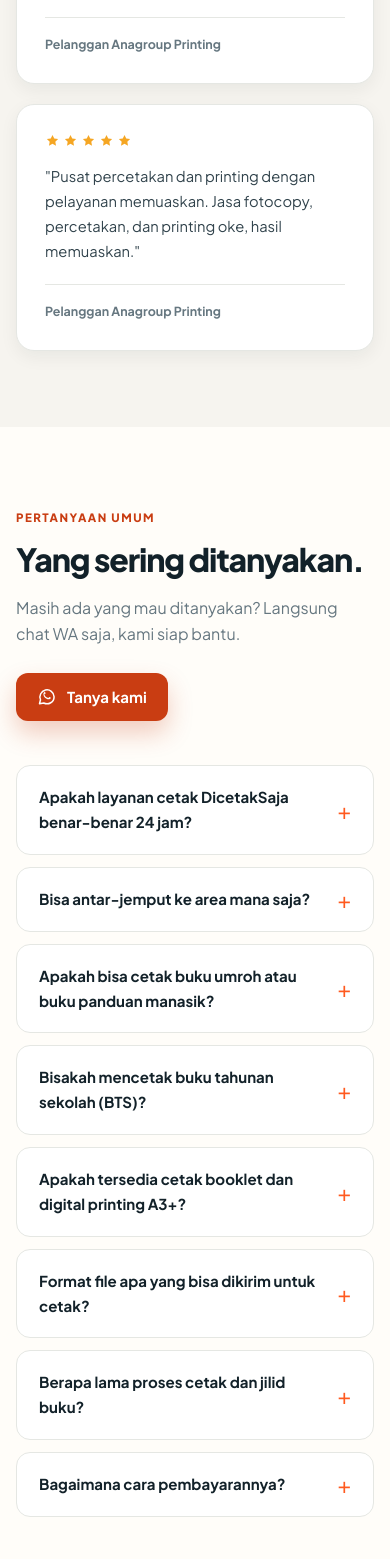
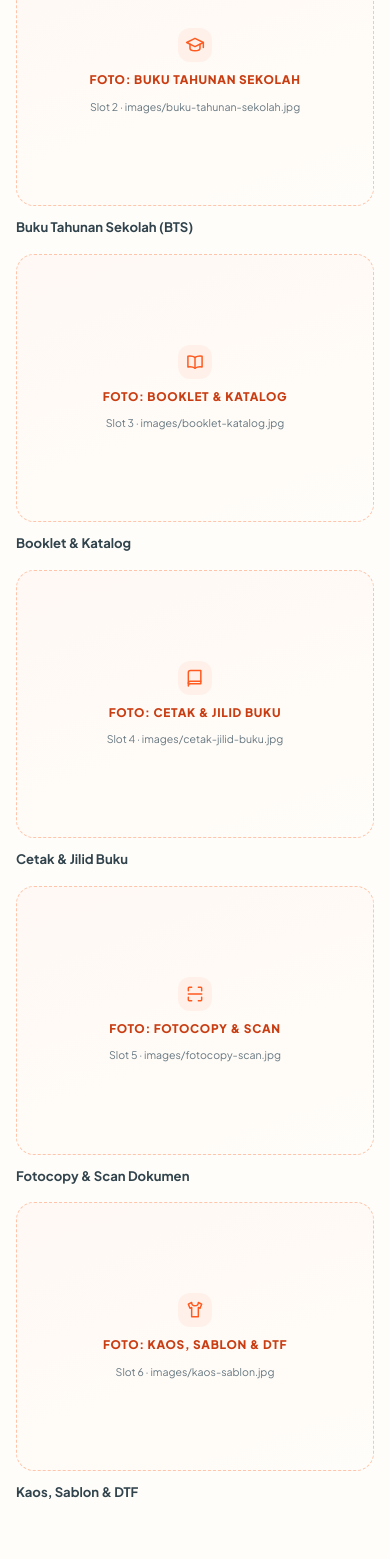
Before and after one commit to anagroupOK/Anagroup-Printing, a plain HTML site: page index.html in a window 390 px wide. Shown: the part 10041-11600 px from the top of the page. Drawn offline with Linux system fonts and the light colour scheme.

Commit message:
Siapkan slot foto hasil cetak dan testimoni berizin

```diff
--- a/index.html
+++ b/index.html
@@ -181,6 +181,7 @@
 
       <nav class="main-menu" id="main-menu" aria-label="Menu utama">
         <a href="#layanan">Layanan</a>
+        <a href="#galeri">Hasil Cetak</a>
         <a href="#harga">Harga</a>
         <a href="#alur">Cara Order</a>
         <a href="#testimoni">Testimoni</a>
@@ -373,6 +374,74 @@
       </div>
     </section>
 
+    <!-- GALERI FOTO HASIL CETAK
+         Cara mengisi: ganti seluruh <div class="photo-frame" ...>...</div> dengan:
+         <img class="photo-img" src="images/NAMA-FILE.jpg" alt="Deskripsi hasil cetak asli" loading="lazy" width="800" height="600">
+         Simpan foto di folder images/ lalu upload folder tersebut ke repo GitHub.
+    -->
+    <section class="section" id="galeri">
+      <div class="container">
+        <div class="section-head reveal">
+          <div>
+            <span class="kicker">HASIL CETAK ASLI</span>
+            <h2>Lihat hasilnya sebelum kamu pesan.</h2>
+          </div>
+          <p>Enam slot ini siap diisi foto pesanan asli. Kirim fotonya lewat WA, kami pasang di sini supaya calon pelanggan makin percaya.</p>
+        </div>
+
+        <div class="gallery-grid">
+          <figure class="photo-slot reveal">
+            <div class="photo-frame" role="img" aria-label="Slot foto hasil cetak buku umroh dan umrah">
+              <svg class="icon" aria-hidden="true"><use href="#i-umroh"></use></svg>
+              <span>FOTO: BUKU UMROH / UMRAH</span>
+              <small>Slot 1 · images/buku-umroh.jpg</small>
+            </div>
+            <figcaption>Buku Umroh / Umrah</figcaption>
+          </figure>
+          <figure class="photo-slot reveal">
+            <div class="photo-frame" role="img" aria-label="Slot foto hasil cetak buku tahunan sekolah">
+              <svg class="icon" aria-hidden="true"><use href="#i-school"></use></svg>
+              <span>FOTO: BUKU TAHUNAN SEKOLAH</span>
+              <small>Slot 2 · images/buku-tahunan-sekolah.jpg</small>
+            </div>
+            <figcaption>Buku Tahunan Sekolah (BTS)</figcaption>
+          </figure>
+          <figure class="photo-slot reveal">
+            <div class="photo-frame" role="img" aria-label="Slot foto hasil cetak booklet dan katalog">
+              <svg class="icon" aria-hidden="true"><use href="#i-booklet"></use></svg>
+              <span>FOTO: BOOKLET &amp; KATALOG</span>
+              <small>Slot 3 · images/booklet-katalog.jpg</small>
+            </div>
+            <figcaption>Booklet &amp; Katalog</figcaption>
+          </figure>
+          <figure class="photo-slot reveal">
+            <div class="photo-frame" role="img" aria-label="Slot foto hasil cetak dan jilid buku">
+              <svg class="icon" aria-hidden="true"><use href="#i-book"></use></svg>
+              <span>FOTO: CETAK &amp; JILID BUKU</span>
+              <small>Slot 4 · images/cetak-jilid-buku.jpg</small>
+            </div>
+            <figcaption>Cetak &amp; Jilid Buku</figcaption>
+          </figure>
+          <figure class="photo-slot reveal">
+            <div class="photo-frame" role="img" aria-label="Slot foto hasil fotocopy dan scan dokumen">
+              <svg class="icon" aria-hidden="true"><use href="#i-scan"></use></svg>
+              <span>FOTO: FOTOCOPY &amp; SCAN</span>
+              <small>Slot 5 · images/fotocopy-scan.jpg</small>
+            </div>
+            <figcaption>Fotocopy &amp; Scan Dokumen</figcaption>
+          </figure>
+          <figure class="photo-slot reveal">
+            <div class="photo-frame" role="img" aria-label="Slot foto hasil kaos sablon dan DTF">
+              <svg class="icon" aria-hidden="true"><use href="#i-shirt"></use></svg>
+              <span>FOTO: KAOS, SABLON &amp; DTF</span>
+              <small>Slot 6 · images/kaos-sablon.jpg</small>
+            </div>
+            <figcaption>Kaos, Sablon &amp; DTF</figcaption>
+          </figure>
+        </div>
+      </div>
+    </section>
+
     <!-- TESTIMONI -->
     <section class="section section-tint" id="testimoni">
       <div class="container">
@@ -387,6 +456,15 @@
           <figure class="testi-card reveal"><div class="stars" role="img" aria-label="5 dari 5"><svg class="icon" aria-hidden="true"><use href="#i-star"></use></svg><svg class="icon" aria-hidden="true"><use href="#i-star"></use></svg><svg class="icon" aria-hidden="true"><use href="#i-star"></use></svg><svg class="icon" aria-hidden="true"><use href="#i-star"></use></svg><svg class="icon" aria-hidden="true"><use href="#i-star"></use></svg></div><blockquote>"Tempat cetak buku terbaik, sudah beberapa kali order di Anagroup hasil sesuai dan memuaskan, pelayanan yang baik di setiap pesanan."</blockquote><figcaption>Pelanggan Anagroup Printing</figcaption></figure>
           <figure class="testi-card reveal"><div class="stars" role="img" aria-label="5 dari 5"><svg class="icon" aria-hidden="true"><use href="#i-star"></use></svg><svg class="icon" aria-hidden="true"><use href="#i-star"></use></svg><svg class="icon" aria-hidden="true"><use href="#i-star"></use></svg><svg class="icon" aria-hidden="true"><use href="#i-star"></use></svg><svg class="icon" aria-hidden="true"><use href="#i-star"></use></svg></div><blockquote>"Tempat percetakan yang tepat, hasil bagus dan memuaskan, sangat rekomended pokoknya."</blockquote><figcaption>Pelanggan Anagroup Printing</figcaption></figure>
           <figure class="testi-card reveal"><div class="stars" role="img" aria-label="5 dari 5"><svg class="icon" aria-hidden="true"><use href="#i-star"></use></svg><svg class="icon" aria-hidden="true"><use href="#i-star"></use></svg><svg class="icon" aria-hidden="true"><use href="#i-star"></use></svg><svg class="icon" aria-hidden="true"><use href="#i-star"></use></svg><svg class="icon" aria-hidden="true"><use href="#i-star"></use></svg></div><blockquote>"Pusat percetakan dan printing dengan pelayanan memuaskan. Jasa fotocopy, percetakan, dan printing oke, hasil memuaskan."</blockquote><figcaption>Pelanggan Anagroup Printing</figcaption></figure>
+          <!-- SLOT TESTIMONI: duplikat <figure class="testi-card"> di atas untuk testimoni baru. Selalu minta izin dulu sebelum memasang nama/kutipan. -->
+          <figure class="testi-slot reveal">
+            <div class="testi-slot-copy">
+              <span class="kicker">SLOT TESTIMONI BERIZIN</span>
+              <h3>Siap diisi pengalaman pelanggan asli.</h3>
+              <p>Format: inisial/nama · jenis layanan · satu kalimat pengalaman. Kirim screenshot chat atau pernyataan tertulis lewat WA, lalu kami pasang di sini dengan izin kamu.</p>
+            </div>
+            <a class="btn btn-outline" href="https://wa.me/6281213053872?text=Halo%20DicetakSaja%2C%20saya%20mau%20kirim%20testimoni%20berizin" target="_blank" rel="noopener"><svg class="icon" aria-hidden="true"><use href="#i-whatsapp"></use></svg> Kirim testimoni</a>
+          </figure>
         </div>
       </div>
     </section>
@@ -441,7 +519,7 @@
       </div>
       <div class="footer-col">
         <h3>Navigasi</h3>
-        <a href="#layanan">Layanan</a><a href="#harga">Estimasi Harga</a><a href="#alur">Cara Order</a><a href="#faq">FAQ</a>
+        <a href="#layanan">Layanan</a><a href="#galeri">Hasil Cetak</a><a href="#harga">Estimasi Harga</a><a href="#alur">Cara Order</a><a href="#faq">FAQ</a>
       </div>
       <div class="footer-col">
         <h3>Kontak</h3>
--- a/styles.css
+++ b/styles.css
@@ -473,6 +473,22 @@ button { font: inherit; }
 .text-link { display: inline-flex; align-items: center; gap: 8px; font-size: .88rem; font-weight: 700; color: var(--brand-ink); border-bottom: 1px solid rgba(201,61,18,.35); padding-bottom: 3px; }
 .text-link:hover { border-color: var(--brand-dark); }
 
+/* Gallery */
+.gallery-grid { display: grid; grid-template-columns: repeat(3, 1fr); gap: 16px; }
+.photo-slot { margin: 0; }
+.photo-frame {
+  display: flex; flex-direction: column; align-items: center; justify-content: center; gap: 8px;
+  aspect-ratio: 4 / 3; padding: 18px; text-align: center;
+  border: 1.5px dashed #ffc4aa; border-radius: var(--radius);
+  background: linear-gradient(160deg, #fff8f4, #fffdf9);
+  color: var(--brand-ink);
+}
+.photo-frame .icon { width: 34px; height: 34px; padding: 7px; border-radius: 12px; background: #fff1ea; color: var(--brand); }
+.photo-frame span { font-size: .74rem; font-weight: 800; letter-spacing: .06em; }
+.photo-frame small { font-size: .66rem; color: var(--muted); }
+.photo-img { display: block; width: 100%; aspect-ratio: 4 / 3; object-fit: cover; border-radius: var(--radius); box-shadow: var(--shadow-sm); }
+.photo-slot figcaption { margin-top: 10px; font-size: .82rem; font-weight: 700; color: var(--ink-soft); }
+
 /* Testimonials */
 .testi-grid { display: grid; grid-template-columns: repeat(3, 1fr); gap: 20px; }
 .testi-card {
@@ -484,6 +500,16 @@ button { font: inherit; }
 .stars .icon { width: 15px; height: 15px; }
 .testi-card blockquote { font-size: .92rem; color: var(--ink-soft); line-height: 1.7; }
 .testi-card figcaption { margin-top: 20px; padding-top: 16px; border-top: 1px solid var(--line); font-size: .78rem; font-weight: 700; color: var(--muted); }
+.testi-slot {
+  grid-column: 1 / -1;
+  display: flex; align-items: center; justify-content: space-between; gap: 28px;
+  padding: 28px 30px;
+  border: 1.5px dashed #ffc4aa; border-radius: var(--radius);
+  background: #fffaf7;
+}
+.testi-slot-copy h3 { margin: 8px 0; }
+.testi-slot-copy p { font-size: .84rem; color: var(--muted); max-width: 640px; }
+.testi-slot .btn { white-space: nowrap; }
 
 /* FAQ */
 .faq-grid { display: grid; grid-template-columns: .85fr 1.15fr; gap: 80px; }
@@ -570,7 +596,7 @@ button { font: inherit; }
 /* ---------- Responsive ---------- */
 @media (max-width: 1020px) {
   .hero-grid { gap: 40px; padding-top: 70px; }
-  .services-grid { grid-template-columns: repeat(2, 1fr); }
+  .services-grid, .gallery-grid { grid-template-columns: repeat(2, 1fr); }
   .about-grid, .faq-grid { gap: 44px; }
   .footer-grid { grid-template-columns: 1.5fr 1fr 1fr; }
   .footer-grid .footer-col:last-child { grid-column: 2 / -1; }
@@ -604,6 +630,7 @@ button { font: inherit; }
   .section-head > p { max-width: 620px; }
   .blog-link-grid { grid-template-columns: repeat(2, 1fr); }
   .price-grid, .testi-grid { grid-template-columns: 1fr; }
+  .testi-slot { flex-direction: column; align-items: flex-start; }
   .price-card.featured { transform: none; }
   .steps { grid-template-columns: repeat(2, 1fr); gap: 36px 20px; }
   .steps::before { display: none; }
@@ -619,9 +646,10 @@ button { font: inherit; }
   .hero h1 { font-size: clamp(2.7rem, 13vw, 3.8rem); }
   .hero-actions .btn { width: 100%; }
   .hero-points { gap: 12px 18px; }
-  .services-grid { grid-template-columns: 1fr; }
+  .services-grid, .gallery-grid { grid-template-columns: 1fr; }
   .service-card p { min-height: 0; }
   .blog-link-grid { grid-template-columns: 1fr; }
+  .testi-slot { padding: 24px 20px; }
   .steps { grid-template-columns: 1fr; }
   .about-visual { height: 320px; }
   .paper { width: 200px; height: 250px; }
```
Also changed, not shown: 1 other file.
